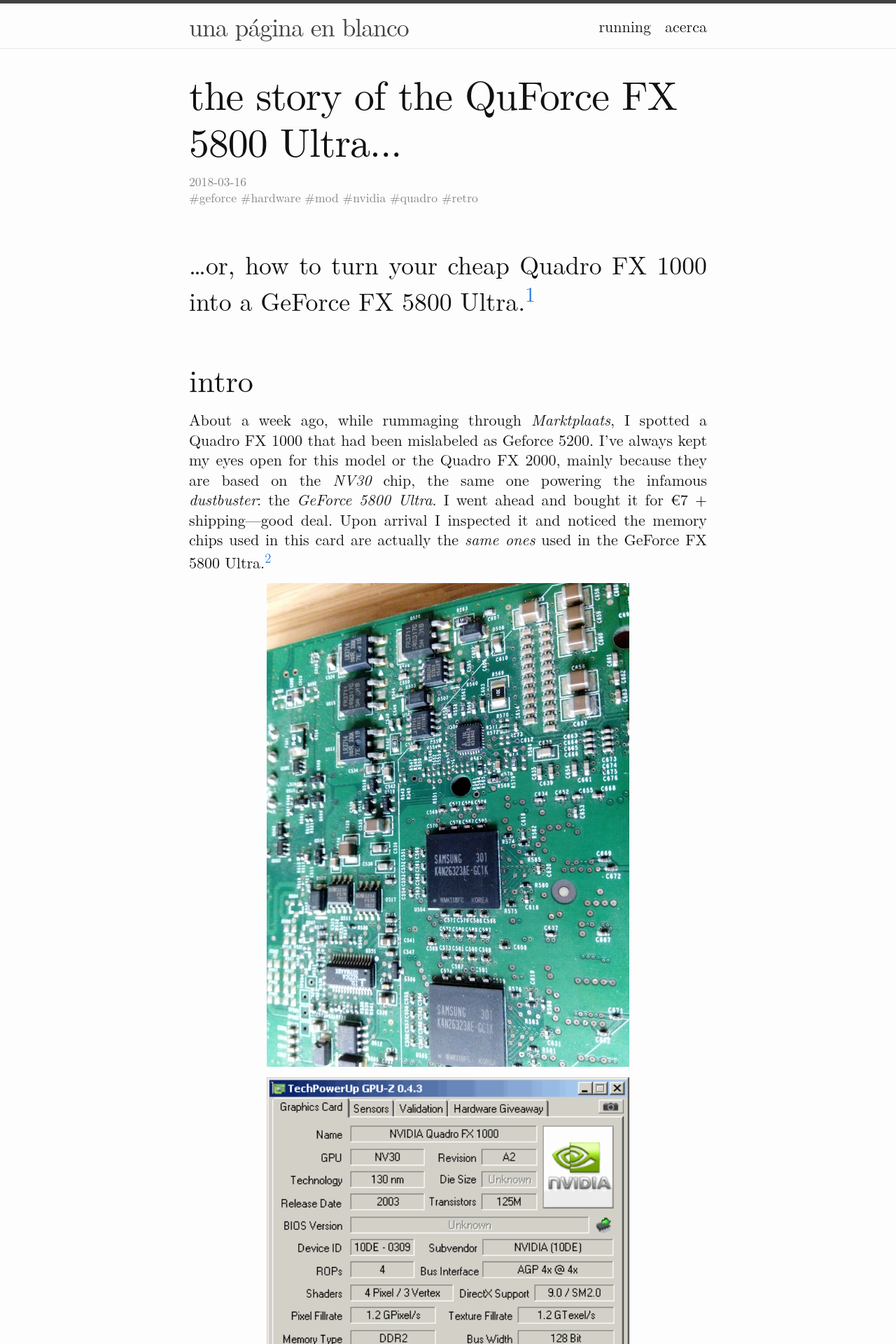
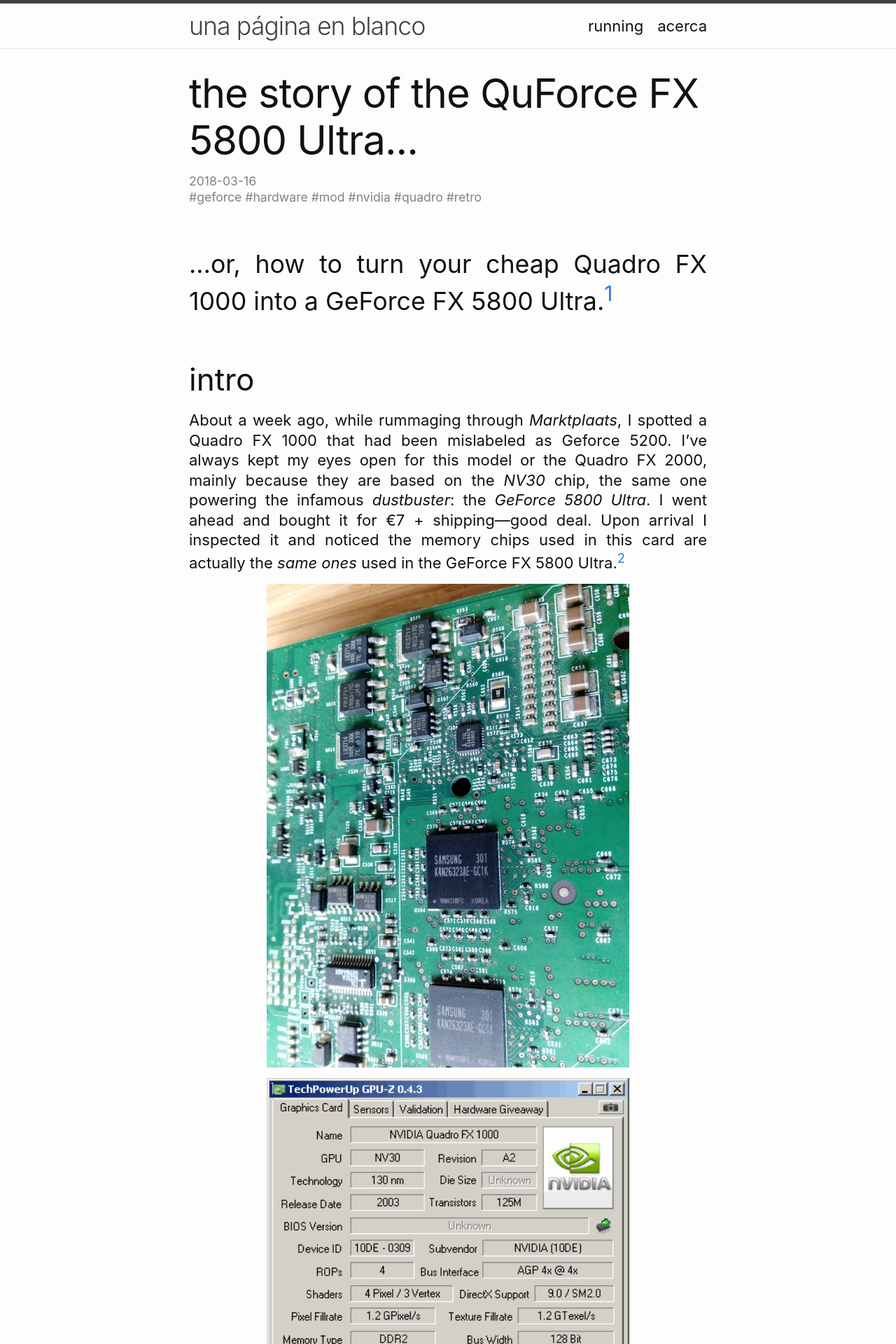
Before and after one commit to eguevaralopez/eguevaralopez.github.io, a Jekyll site: the page built from _posts/2018-03-16-quforce5800.markdown, in a window 1280 px wide. Shown: the top 1920 px of the page at 70% size. Built offline with Jekyll 4.4.1, drawn with Linux system fonts in a browser that asks for light colours.

Commit message:
setup tipografia

```diff
--- a/_sass/minima/custom-variables.scss
+++ b/_sass/minima/custom-variables.scss
@@ -1,6 +1,6 @@
 // Placeholder to allow overriding predefined variables smoothly.
-$base-font-family: "Latin Modern Roman";
-$code-font-family: "Latin Modern Mono";
+$base-font-family: "Latin Modern Roman", serif !default;
+$code-font-family: "Latin Modern Mono", monospace !default;
 $base-font-size:   22px;
 $base-font-weight: 400;
 $small-font-size:  $base-font-size * 0.8;
```
